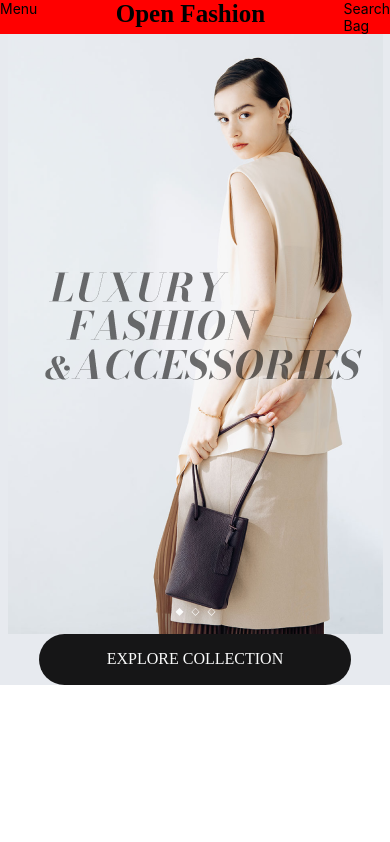
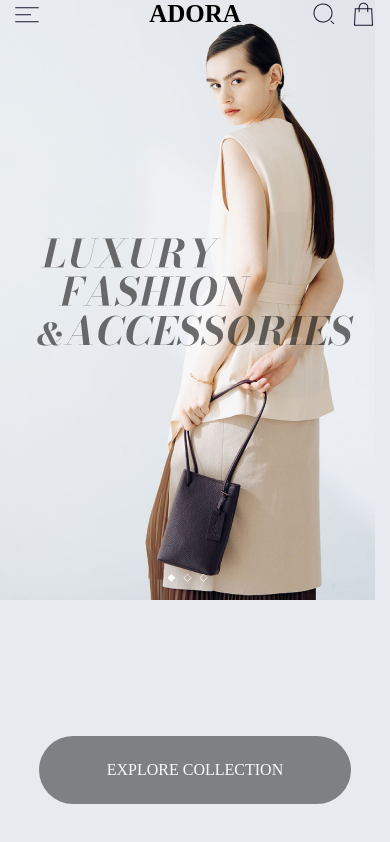
Before and after one commit to bekroz/adora, a React Native app: screen / in a window 390 px wide. Built offline with nearby package versions, Linux system fonts and the light colour scheme.

Commit message:
[ADD] Homescreen ready

```diff
--- a/App.tsx
+++ b/App.tsx
@@ -1,21 +1,11 @@
 import React from 'react';
 import {
   SafeAreaView,
-  ScrollView,
   StatusBar,
   StyleSheet,
-  Text,
   useColorScheme,
-  View,
 } from 'react-native';
 
-import {
-  Colors,
-  DebugInstructions,
-  Header,
-  LearnMoreLinks,
-  ReloadInstructions,
-} from 'react-native/Libraries/NewAppScreen';
 
 import {
   HomeScreen
@@ -24,13 +14,8 @@ import {
 const App = () => {
   const isDarkMode = useColorScheme() === 'dark';
 
-  const backgroundStyle = {
-    backgroundColor: '#E7EAEF',
-
-  };
-
   return (
-    <SafeAreaView style={backgroundStyle}>
+    <SafeAreaView style={styles.container}>
       <StatusBar barStyle={isDarkMode ? 'light-content' : 'dark-content'} backgroundColor={'#E6E9EE'} />
       <HomeScreen />
     </SafeAreaView>
@@ -39,3 +24,10 @@ const App = () => {
 
 
 export default App;
+
+const styles = StyleSheet.create({
+  container: {
+    flex: 1,
+    backgroundColor: '#E7EAEF',
+  }
+})
--- a/app/screens/private/HomeScreen/HomeScreen.tsx
+++ b/app/screens/private/HomeScreen/HomeScreen.tsx
@@ -1,24 +1,32 @@
-import { View, Text, Image } from "react-native";
-import React from "react";
-import styles from "./styles";
-import BannerImg from '../../../assets/images/banner.png'
+import {
+  View,
+  Text,
+  Image,
+  TouchableOpacity,
+  ImageBackground,
+} from 'react-native';
+import React from 'react';
+import styles from './styles';
+import BannerImg from '../../../assets/images/banner.png';
+import MenuImg from '../../../assets/images/menu.png';
+import SearchImg from '../../../assets/images/search.png';
+import BagImg from '../../../assets/images/bag.png';
 
 const HomeScreen: React.FC = () => {
   return (
-    <View style={styles.container}>
+    <ImageBackground style={{ flex: 1 }} source={BannerImg}>
       <View style={styles.topBarContainer}>
-            <Text>Menu</Text>
-            <Text style={styles.homeTitle}>Open Fashion</Text>
-            <View>
-            <Text>Search</Text>
-            <Text>Bag</Text>
-            </View>
+        <Image source={MenuImg} style={styles.topLeftContainer} />
+        <Text style={styles.homeTitle}>ADORA</Text>
+        <View style={styles.topRightContainer}>
+          <Image source={SearchImg} style={{ marginRight: 15 }} />
+          <Image source={BagImg} style={{ marginRight: 15 }} />
+        </View>
       </View>
-      <Image source={BannerImg}  />
-      <View style={styles.exploreBtn}>
-      <Text style={styles.explore}>Explore collection</Text>
-      </View>
-    </View>
+      <TouchableOpacity style={styles.exploreBtn}>
+        <Text style={styles.explore}>Explore collection</Text>
+      </TouchableOpacity>
+    </ImageBackground>
   );
 };
 
--- a/app/screens/private/HomeScreen/styles.ts
+++ b/app/screens/private/HomeScreen/styles.ts
@@ -1,16 +1,27 @@
-import { StyleSheet } from "react-native";
-import { POSITIONING, SIZES } from "../../../constants/theme";
+import { StyleSheet } from 'react-native';
+import { SIZES } from '../../../constants/theme';
 
 export default StyleSheet.create({
   container: {
-        justifyContent: 'center',
-        alignItems: 'center'
+    flex: 1,
+    backgroundColor: 'red',
   },
   topBarContainer: {
     flexDirection: 'row',
-        justifyContent: 'space-between',
-        backgroundColor: 'red',
+    justifyContent: 'center',
+    alignItems: 'center',
     width: SIZES.width,
+  },
+  topLeftContainer: {
+    justifyContent: 'flex-start',
+    position: 'absolute',
+    left: 15,
+  },
+  topRightContainer: {
+    flexDirection: 'row',
+    justifyContent: 'flex-end',
+    position: 'absolute',
+    right: 0,
   },
   homeTitle: {
     color: '#000000',
@@ -18,20 +29,23 @@ export default StyleSheet.create({
     fontWeight: '600',
     fontFamily: 'Inter Regular',
   },
-    exploreBtn:{
+  exploreBtn: {
     justifyContent: 'center',
     alignItems: 'center',
-        backgroundColor: '#000000',
+    alignSelf: 'center',
+    position: 'absolute',
+    bottom: 40,
+    backgroundColor: 'rgba(0,0,0,.5)',
     opacity: 0.9,
     borderRadius: 38,
     width: SIZES.width * 0.8,
-        height: SIZES.height * 0.06,
+    height: SIZES.height * 0.08,
   },
   explore: {
     color: '#FCFCFC',
     fontFamily: 'TenorSans Regular',
     fontWeight: '400',
     fontSize: 16,
-        textTransform: 'uppercase'
+    textTransform: 'uppercase',
   },
-})
+});
--- a/index.js
+++ b/index.js
@@ -6,4 +6,4 @@ import {AppRegistry} from 'react-native';
 import App from './App';
 import {name as appName} from './app.json';
 
-AppRegistry.registerComponent(appName, () => App);
+AppRegistry.registerComponent(appName, () => App)
```
Also changed, not shown: .prettierrc.js, app/assets/images/menu.svg (added), app/assets/images/search.svg (added). Lines whose indentation alone changed are shown as unchanged.
